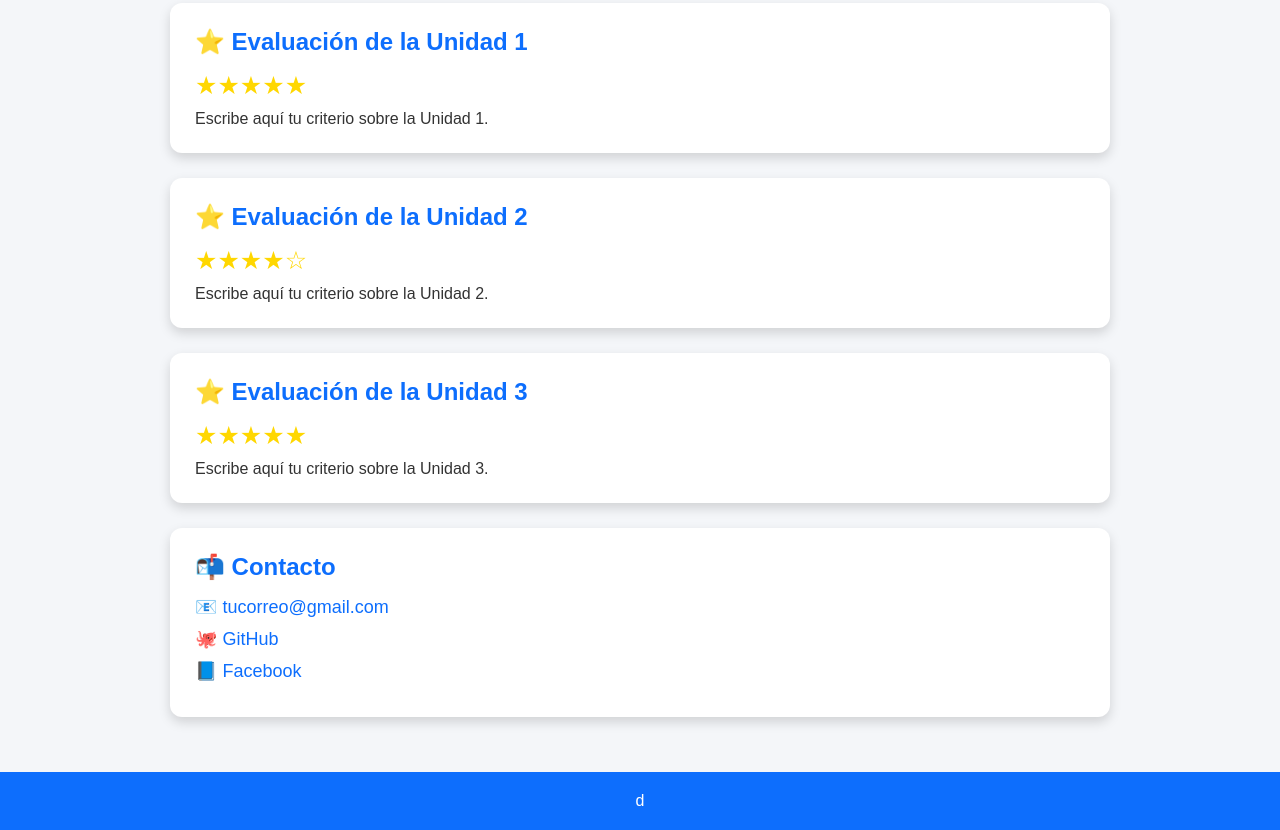
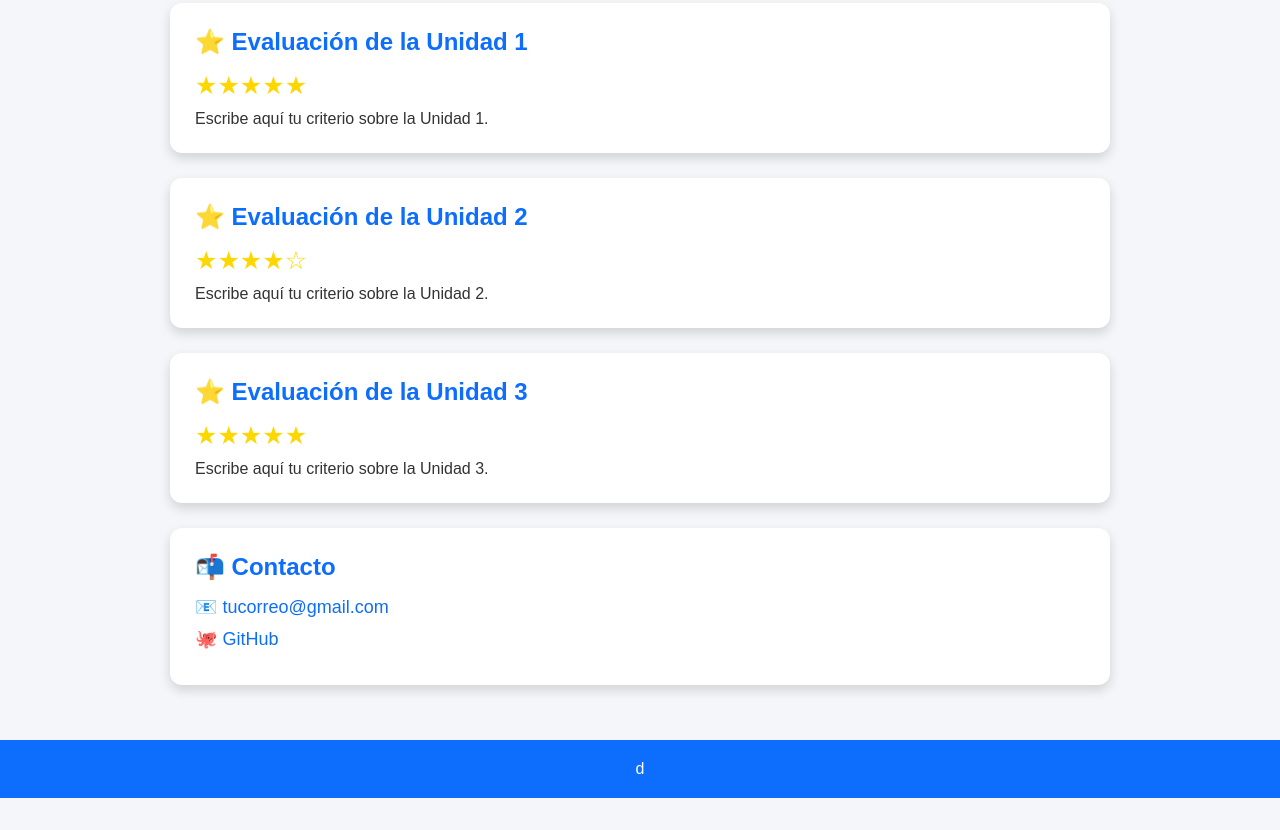
Before and after one commit to J0su3HUB/index.html, a plain HTML site: page index.html in a window 1280 px wide. Shown: the part 326-1156 px from the top of the page. After the commit the page ends 1124 px from the top, so only its background shows below. Drawn offline with Linux system fonts and the light colour scheme.

Commit message:
Remove Facebook link from index.html
Removed Facebook link from the index.html file.

```diff
--- a/index.html
+++ b/index.html
@@ -149,7 +149,6 @@ Escribe aquí tu criterio sobre la Unidad 3.
 </a>
 
 <a href="https://facebook.com/TU_USUARIO" target="_blank">
-📘 Facebook
 </a>
 
 </div>
```
